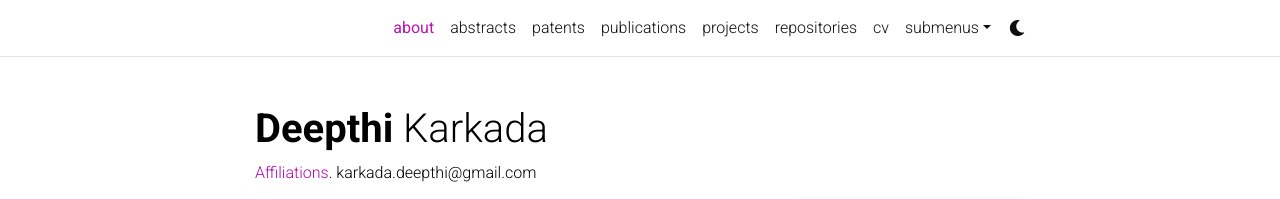
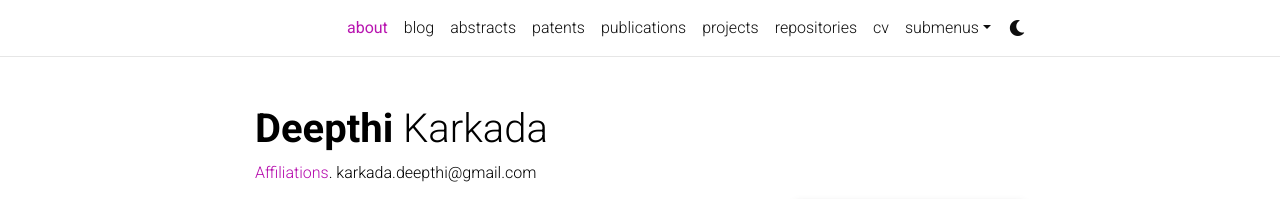
Before and after one commit to deepkarkada/deepkarkada.github.io, a Jekyll site: the page built from _pages/about.md, in a window 1280 px wide. Shown: the top 199 px of the page. Built offline with Jekyll 4.4.1, drawn with Linux system fonts in a browser that asks for light colours; full-size pictures stand in for the smaller copies a plugin makes; emoji names are drawn with the system emoji font; comment, search, counter and statistics services are not loaded; a style sheet for code colours, icons or effects is not loaded.

Commit message:
Minor modifications

```diff
--- a/_config.yml
+++ b/_config.yml
@@ -114,8 +114,8 @@ bing_site_verification:  # out your bing-site-verification ID (Bing Webmaster)
 # Blog
 # -----------------------------------------------------------------------------
 
-blog_name: dkarkada # blog_name will be displayed in your blog page
-#blog_nav_title: blog # your blog must have a title for it to be displayed in the nav bar
+#blog_name: dkarkada # blog_name will be displayed in your blog page
+blog_nav_title: blog # your blog must have a title for it to be displayed in the nav bar
 blog_description: A space to capture my learning
 permalink: /blog/:year/:title/
 
```
